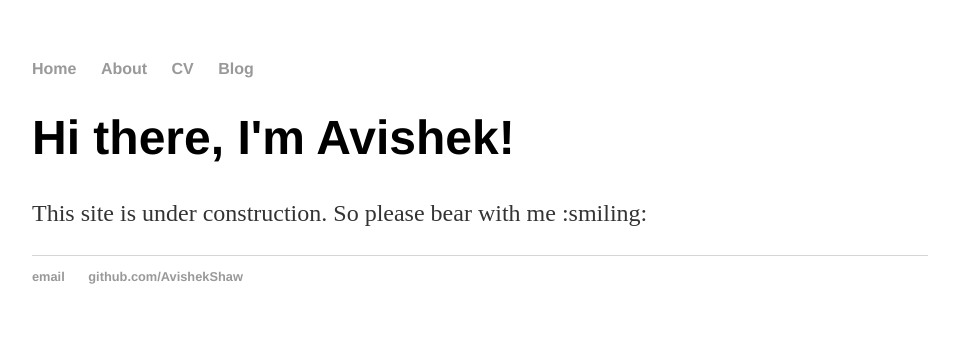
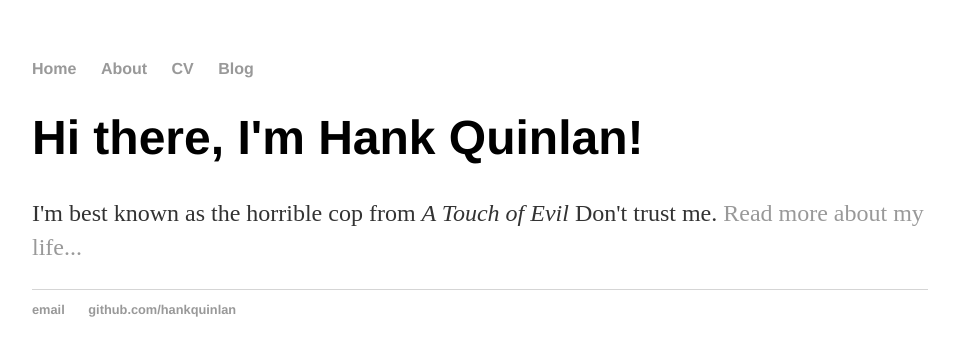
Before and after one commit to AvishekShaw/avishekshaw, a Jekyll site: the page built from index.html, in a window 1280 px wide. Shown: the top 356 px of the page, without its empty margins (160-1119 px from the left). Built offline with Jekyll 4.4.1, drawn with Linux system fonts in a browser that asks for light colours.

Commit message:
Update index.html
Added layout info

```diff
--- a/index.html
+++ b/index.html
@@ -1,29 +1,8 @@
-<!DOCTYPE html>
-<html>
-	<head>
-		<title>Avishek Shaw</title>
-		<link rel="stylesheet" type="text/css" href="/css/main.css">
-	</head>
-	<body>
-		<nav>
-    		<ul>
-        		<li><a href="/">Home</a></li>
-	        	<li><a href="/about">About</a></li>
-        		<li><a href="/cv">CV</a></li>
-        		<li><a href="/blog">Blog</a></li>
-    		</ul>
-		</nav>
-		<div class="container">
-    		<div class="blurb">
-        		<h1>Hi there, I'm Avishek!</h1>
-				<p> This site is under construction. So please bear with me :smiling: </p>
-    		</div><!-- /.blurb -->
-		</div><!-- /.container -->
-		<footer>
-    		<ul>
-        		<li><a href="mailto:avishek1527@gmail.com">email</a></li>
-        		<li><a href="https://github.com/AvishekShaw">github.com/AvishekShaw</a></li>
-			</ul>
-		</footer>
-	</body>
-</html>
+---
+layout: default
+title: Hank Quinlan, Horrible Cop
+---
+<div class="blurb">
+	<h1>Hi there, I'm Hank Quinlan!</h1>
+	<p>I'm best known as the horrible cop from <em>A Touch of Evil</em> Don't trust me. <a href="/about">Read more about my life...</a></p>
+</div><!-- /.blurb -->
```
